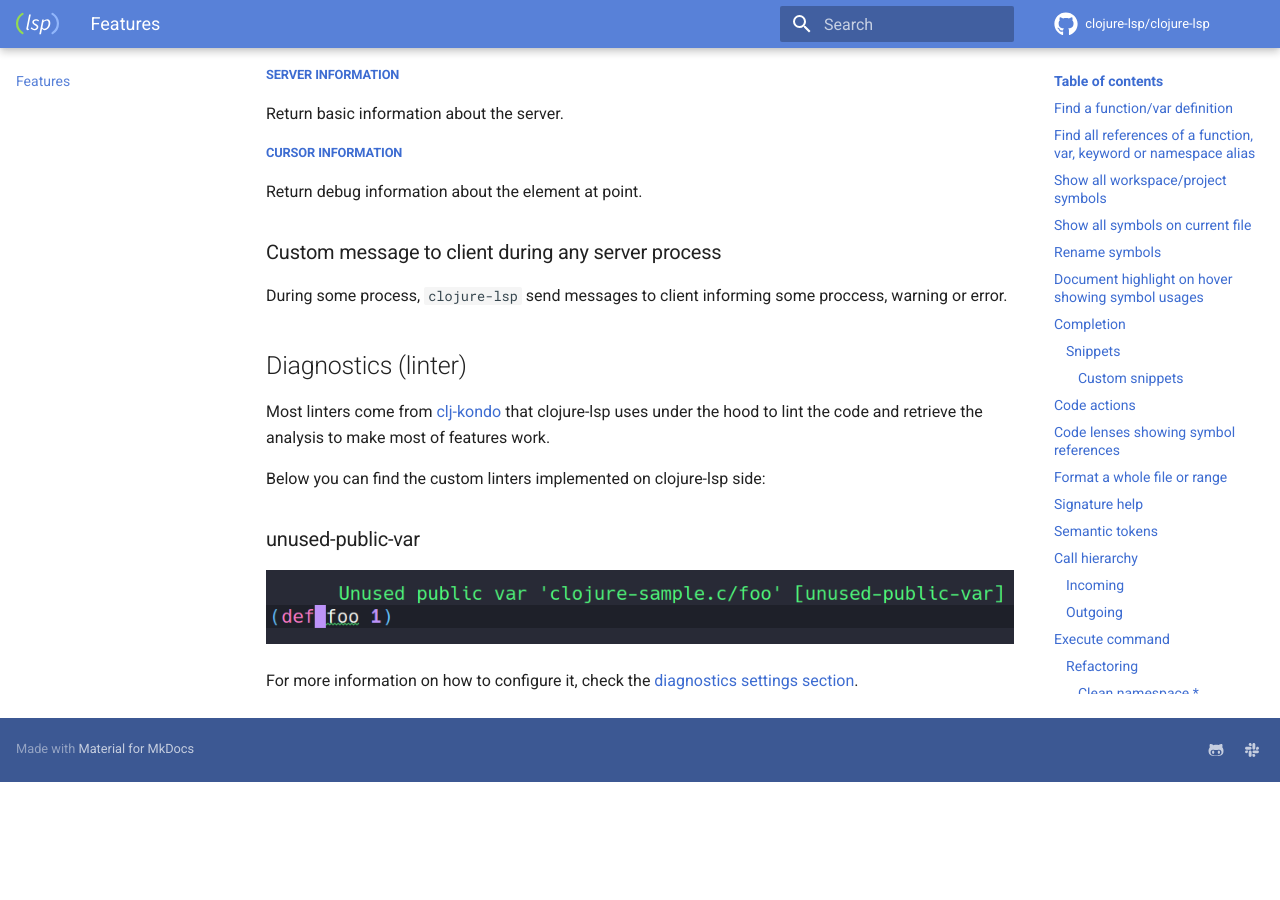
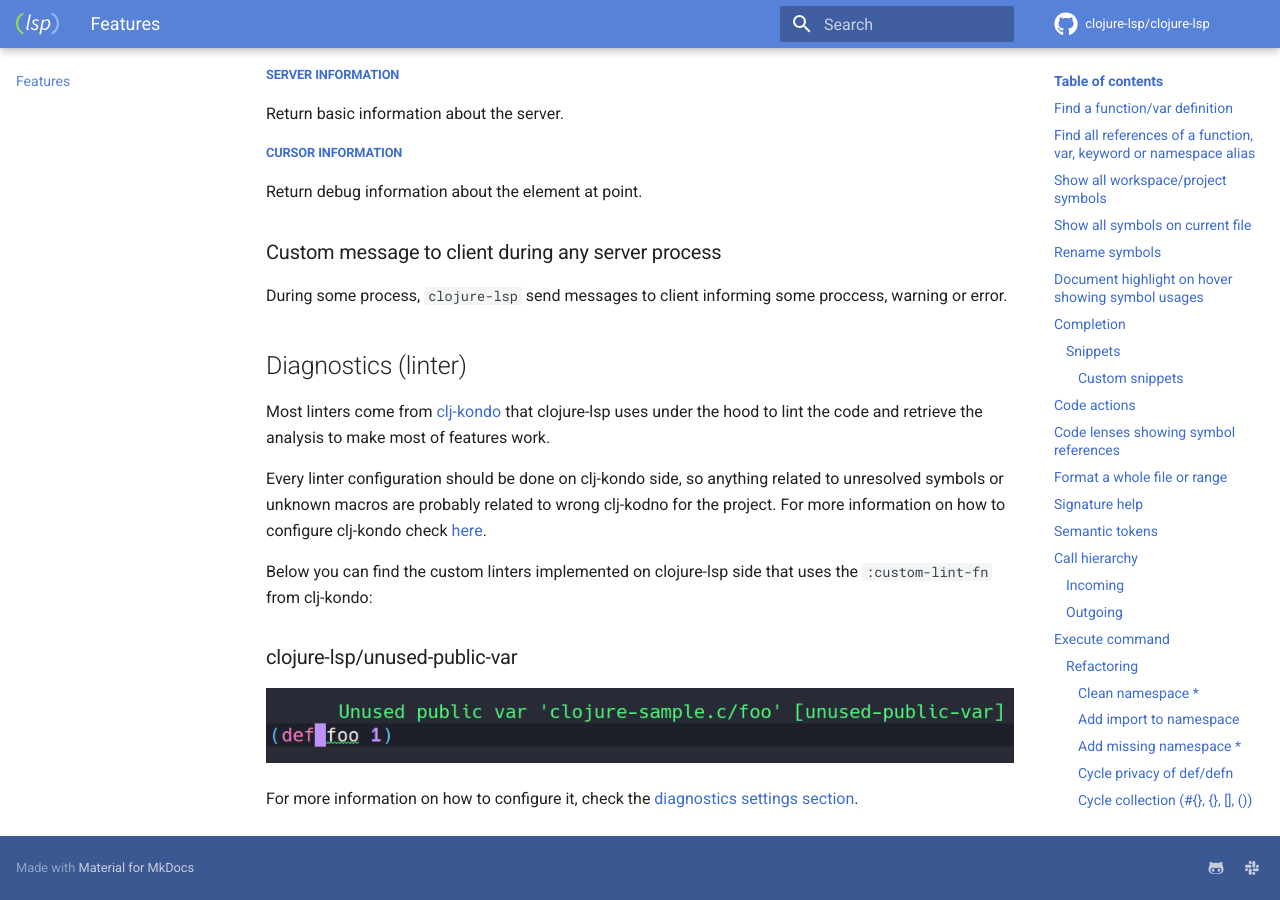
Before and after one commit to clojure-lsp/clojure-lsp, an MkDocs documentation site: the page built from docs/features.md, in a window 1280 px wide and 900 px high, scrolled down 11976 px. Built offline with MkDocs 1.6.1 and Material for MkDocs 9.7.7, drawn with Linux system fonts in a browser that asks for light colours; comment, search, counter and statistics services are not loaded; before the commit the page ends 12758 px from its top, so only the background shows below that.

Commit message:
[docs] Add more detais about clj-kondo integration

```diff
--- a/docs/features.md
+++ b/docs/features.md
@@ -257,9 +257,11 @@ During some process, `clojure-lsp` send messages to client informing some procce
 Most linters come from [clj-kondo](https://github.com/clj-kondo/clj-kondo) that clojure-lsp uses under the hood to lint the code and retrieve the analysis to
 make most of features work.
 
-Below you can find the custom linters implemented on clojure-lsp side:
+Every linter configuration should be done on clj-kondo side, so anything related to unresolved symbols or unknown macros are probably related to wrong clj-kodno for the project. For more information on how to configure clj-kondo check [here](https://github.com/clj-kondo/clj-kondo/blob/master/doc/config.md#unrecognized-macros).
 
-### unused-public-var
+Below you can find the custom linters implemented on clojure-lsp side that uses the `:custom-lint-fn` from clj-kondo:
+
+### clojure-lsp/unused-public-var
 
 ![](images/features/unused-public-var.png)
 
```
